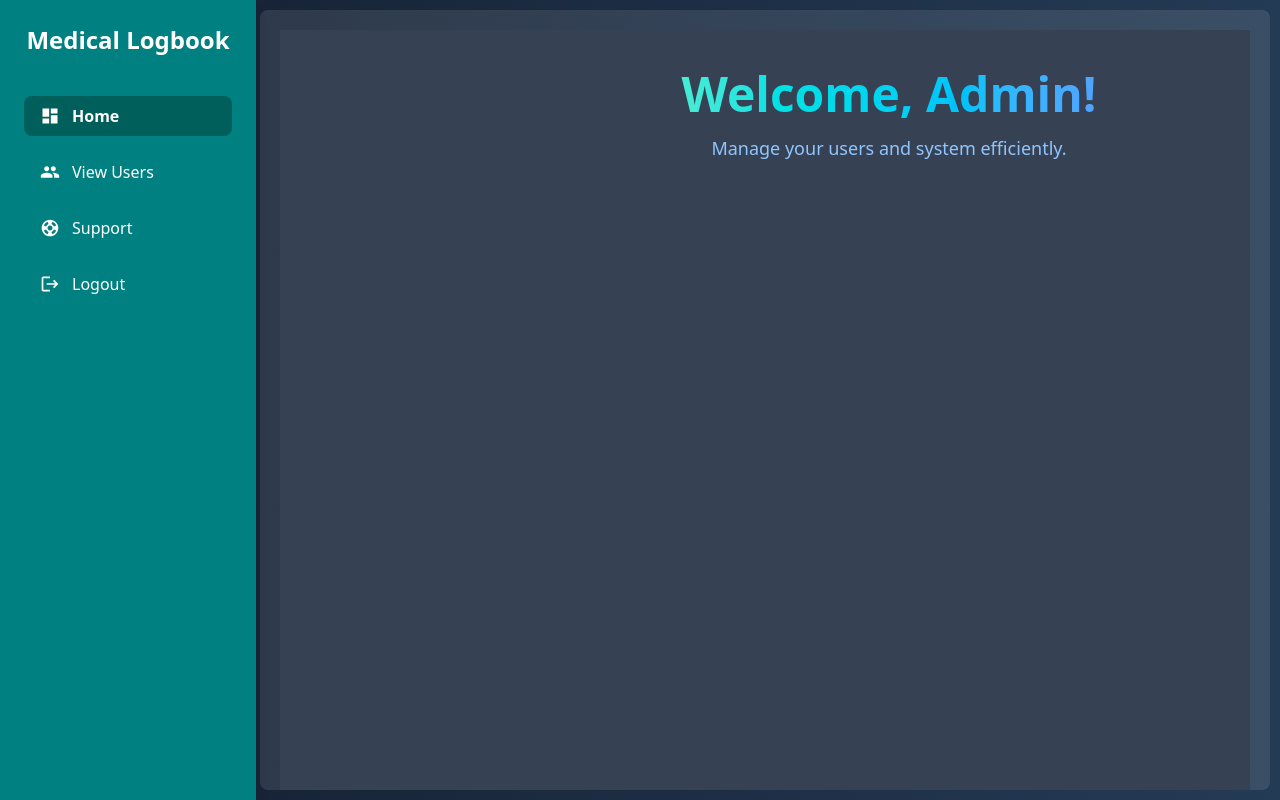
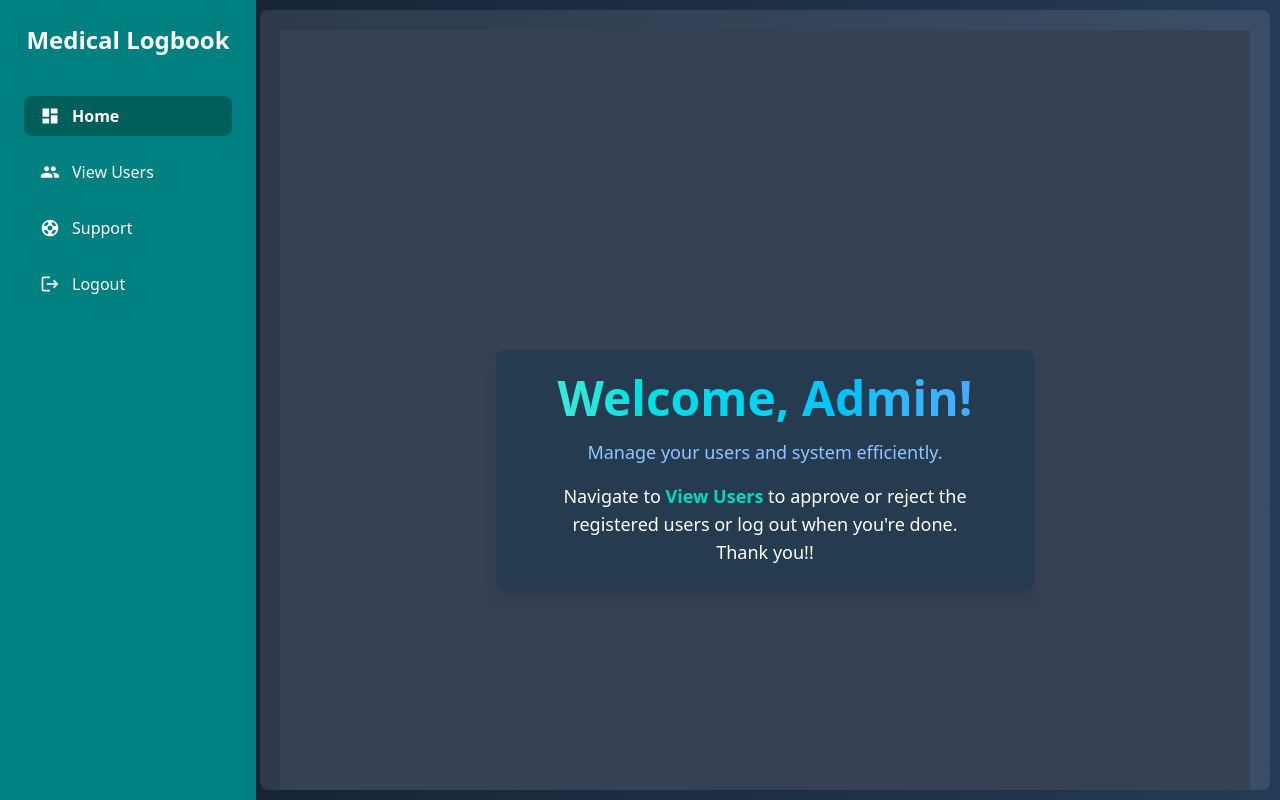
Before and after one commit to MallikarjunMiragi/medlog, a React (Vite) app in the folder medlog-frontend/: page /admin/home in a window 1280 px wide. Built offline with nearby package versions, Linux system fonts and the light colour scheme.

Commit message:
Admin css, and search button in admin

```diff
--- a/medlog-frontend/src/pages/AdminDashboard.jsx
+++ b/medlog-frontend/src/pages/AdminDashboard.jsx
@@ -4,9 +4,9 @@ import { Outlet } from "react-router-dom";
 
 const AdminDashboard = () => {
   return (
-    <div className="flex bg-gray-700 min-h-screen">
+    <div className=" bg-gray-700 max-h-screen">
       <AdminSidebar />
-      <main className="flex-1 p-10 pl-72 bg-gray-700 min-h-screen">
+      <main className="flex-1 p-10 pr-50 pl-50 bg-gray-700 max-h-screen">
         <Outlet />
       </main>
     </div>
--- a/medlog-frontend/src/pages/AdminHome.jsx
+++ b/medlog-frontend/src/pages/AdminHome.jsx
@@ -2,16 +2,20 @@ import React from "react";
 
 const AdminHome = () => {
   return (
-    <div className="flex flex-col  items-center h-full text-center">
-      <h2 className="text-5xl font-bold bg-gradient-to-r from-teal-300 via-cyan-400 to-blue-400 text-transparent bg-clip-text mb-4">
-        Welcome, Admin!
-     </h2>
 
-     <p className="text-lg !text-blue-300">
-      Manage your users and system efficiently.
-    </p>
+    <div className="min-h-screen flex items-center justify-center p-4">
+      <div className="bg-[#253b50] text-white p-6 rounded-lg shadow-lg max-w-2xl w-full text-center font-sans">
+        <h2 className="text-5xl font-bold mb-4 bg-gradient-to-r from-teal-300 via-cyan-400 to-blue-400 text-transparent bg-clip-text">Welcome, Admin!</h2>
+        <p className="mb-4 text-lg !text-blue-300">
+          Manage your users and system efficiently.
+        </p>
+        <p className="text-lg">
+          Navigate to <strong className="text-[#00d9c0]">View Users</strong> to approve or reject the registered users or log out when you're done.
+          <br />
+          Thank you!!
+        </p>
 
-
+      </div>
     </div>
   );
 };
--- a/medlog-frontend/src/pages/AdminPage.jsx
+++ b/medlog-frontend/src/pages/AdminPage.jsx
@@ -1,5 +1,4 @@
 import React, { useEffect, useState } from "react";
-import AdminUserTable from "../Components/AdminUserTable";
 import axios from "axios";
 import Notification from "../Components/Notification";
 
@@ -12,6 +11,7 @@ const AdminPage = () => {
     message: "",
     type: "info",
   });
+const [searchTerm, setSearchTerm] = useState("");
 
   const fetchUsers = async () => {
     try {
@@ -96,6 +96,13 @@ const AdminPage = () => {
     }
   };
 
+  const filteredUsers = users.filter((user) =>
+  `${user.fullName} ${user.role} ${user.status}`
+    .toLowerCase()
+    .includes(searchTerm.toLowerCase())
+);
+
+
   return (
     <div className="p-8 bg-gradient-to-br from-gray-800 via-gray-900 to-black text-white">
       <h2 className="text-4xl font-bold mb-8 text-center text-teal-300 drop-shadow-lg">
@@ -106,6 +113,16 @@ const AdminPage = () => {
         <p className="text-center text-gray-400 text-lg">Loading users...</p>
       ) : (
         <div className="overflow-x-auto rounded-lg shadow-lg bg-gray-800 p-6">
+          <div className="mb-6">
+          <input
+            type="text"
+            placeholder="Search by name, role, or status..."
+            value={searchTerm}
+            onChange={(e) => setSearchTerm(e.target.value)}
+            className="w-full px-4 py-2 rounded-lg border border-gray-600 bg-gray-900 text-white placeholder-gray-400 focus:outline-none focus:ring-2 focus:ring-teal-400"
+          />
+        </div>
+
           <table className="w-full table-auto">
             <thead>
               <tr className="bg-gray-700 text-teal-300 text-left">
@@ -117,7 +134,7 @@ const AdminPage = () => {
               </tr>
             </thead>
             <tbody>
-              {users.map((user) => (
+              {filteredUsers.map((user) => (
                 <tr
                   key={user.email}
                   className="border-b border-gray-700 hover:bg-gray-700/50 transition"
```
